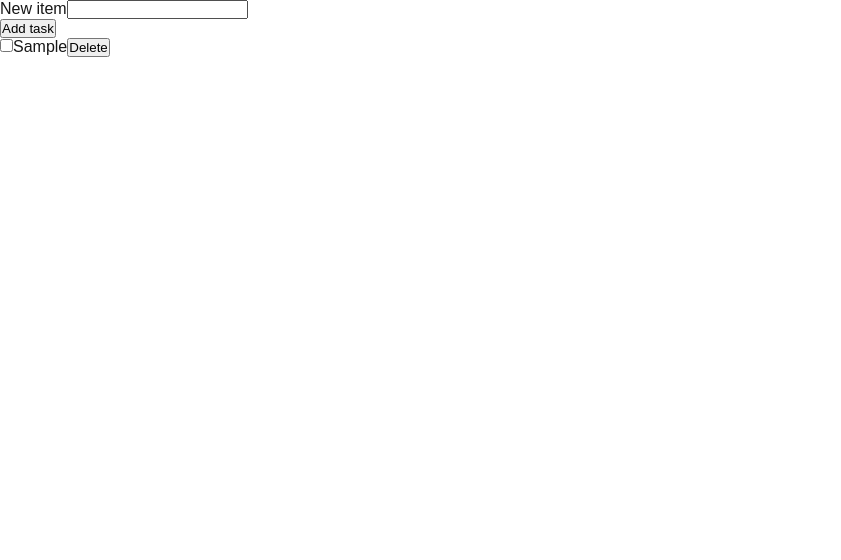
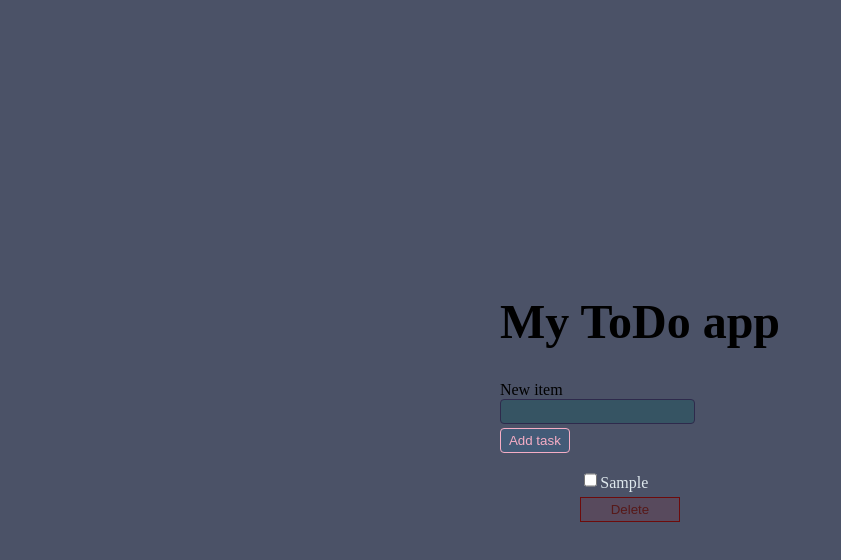
Before and after one commit to erilun404/stylecomponent, a Next.js app: page / in a window 1280 px wide. Both pictures are taken after typing "Sample" into the empty fields and a click on the button "Add task". Shown: the top 560 px of the page, without its empty margins (0-841 px from the left). Built offline with nearby package versions, Linux system fonts and the light colour scheme.

Commit message:
styling done

```diff
--- a/src/app/globals.css
+++ b/src/app/globals.css
@@ -1,4 +1,4 @@
-:root {
+/* :root {
   --background: #ffffff;
   --foreground: #171717;
 }
@@ -30,13 +30,8 @@ body {
   margin: 0;
 }
 
-a {
-  color: inherit;
-  text-decoration: none;
-}
-
 @media (prefers-color-scheme: dark) {
   html {
     color-scheme: dark;
   }
-}
+} */
--- a/src/app/layout.tsx
+++ b/src/app/layout.tsx
@@ -1,6 +1,5 @@
 import type { Metadata } from "next";
 import localFont from "next/font/local";
-import "./globals.css";
 
 const geistSans = localFont({
   src: "./fonts/GeistVF.woff",
--- a/src/app/page.module.css
+++ b/src/app/page.module.css
@@ -1,4 +1,4 @@
-.page {
+/* .page {
   --gray-rgb: 0, 0, 0;
   --gray-alpha-200: rgba(var(--gray-rgb), 0.08);
   --gray-alpha-100: rgba(var(--gray-rgb), 0.05);
@@ -106,7 +106,7 @@ a.secondary {
 }
 
 /* Enable hover only on non-touch devices */
-@media (hover: hover) and (pointer: fine) {
+/* @media (hover: hover) and (pointer: fine) {
   a.primary:hover {
     background: var(--button-primary-hover);
     border-color: transparent;
@@ -162,4 +162,4 @@ a.secondary {
   .logo {
     filter: invert();
   }
-}
+} */
--- a/src/app/page.tsx
+++ b/src/app/page.tsx
@@ -4,6 +4,26 @@ import { Todo } from "@/utils/types";
 import {v4 as uuid} from 'uuid';
 import TodoList from "@/components/TodoList";
 import NewTodoTask from "@/components/NewTodoTask";
+import styled, {createGlobalStyle} from "styled-components";
+//import globalStyle from "@/styles/globalstyle";
+import Header from "@/components/HeaderTodo";
+
+const StyledMain = styled.main`
+  align-items: center;
+`
+const GlobalStyle = createGlobalStyle`
+  body {
+    background-color: #4b5267;
+    display: flex;
+    justify-content: center;
+    align-items: center;
+    margin: 0;
+    height: 100vh;
+    width: 100%;
+  }
+`;
+
+
 
 export default function Home() {
   const [todos, setTodos] = useState<Todo[]>([]);
@@ -36,10 +56,12 @@ export default function Home() {
 
   return (
     <>
-     <NewTodoTask addTodo={addTodos}/>
-     <TodoList todo={todos} toggleTodo={toggleTodos} deleteTodo={deleteTodo}/>
+    <GlobalStyle/>
+    <StyledMain >
+    <Header/>
+    <NewTodoTask addTodo={addTodos}/>
+    <TodoList todo={todos} toggleTodo={toggleTodos} deleteTodo={deleteTodo}/>
+    </StyledMain>
     </>
-
-
   );
 }
--- /dev/null
+++ b/src/components/HeaderTodo/index.tsx
@@ -0,0 +1,17 @@
+import styled from "styled-components"
+
+const StyledHeader = styled.header`
+    font-size: 24px;
+    margin-top: 24px;
+    margin-bottom: 8px;
+`
+
+const Header = () => {
+    return (
+        <StyledHeader>
+            <h1>My ToDo app</h1>
+        </StyledHeader>
+    )
+}
+
+export default Header;
--- a/src/components/NewTodoTask/index.tsx
+++ b/src/components/NewTodoTask/index.tsx
@@ -1,9 +1,49 @@
 'use client'
 import { useState } from "react"
+import styled from "styled-components"
 
 type NewTodoTaskProps = {
     addTodo: (newItem: string) => void;
 }
+
+const StyledNewTodoTask = styled.div`
+    display: flex;
+    flex-direction: column;
+    gap: 8px;
+
+    div {
+        padding-bottom: 4px;
+    }
+
+    label {
+        display:flex;
+        gap: 4px;
+        align-items: center;
+    }
+
+    input {
+    outline: none;
+    border: 1px solid hsl(248, 29%, 23%);
+    background: hsl(200, 29%, 30%);
+    border-radius: 4px;
+    padding: 4px 8px;
+    color: hsl(200, 29%, 90%);
+    }
+
+    button {
+    background: hsl(200, 100%, 50%, 0.1);
+    border: 1px solid hsl(340, 78%, 82%);
+    color: hsl(340, 78%, 82%);
+    padding: 4px 8px;
+    border-radius: 4px;
+    cursor: pointer;
+    outline: none;
+
+    &:hover {
+            background: hsl(340, 78%, 82%, 0.2);
+    }
+  }
+`
 
 const NewTodoTask = ({addTodo}:NewTodoTaskProps) => {
     const [newItem, setNewItem] = useState<string>('')
@@ -18,7 +58,8 @@ const NewTodoTask = ({addTodo}:NewTodoTaskProps) => {
     }
 
     return (
-        <form onSubmit={handleTask}>
+        <StyledNewTodoTask>
+               <form onSubmit={handleTask}>
             <div>
                 <label htmlFor="item">New item</label>
                 <input
@@ -30,6 +71,8 @@ const NewTodoTask = ({addTodo}:NewTodoTaskProps) => {
             </div>
             <button>Add task</button>
         </form>
+        </StyledNewTodoTask>
+
     )
 }
 
--- a/src/components/TodoItem/index.tsx
+++ b/src/components/TodoItem/index.tsx
@@ -1,3 +1,5 @@
+import styled from "styled-components"
+
 type TodoItemProps = {
     completed: boolean;
     id: string;
@@ -6,9 +8,35 @@ type TodoItemProps = {
     deleteTodo: (id: string) => void;
 }
 
+const StyledTodoItem = styled.li`
+    display: flex;
+    flex-direction: column;
+    gap: 5px;
+
+    button {
+        background: hsl(0, 100%, 40%, 0.1);
+        border: 1px solid hsl(0, 81.66666666666667%, 23.52941176470588%);
+        color: hsl(0, 55.35714285714286%, 21.96078431372549%);
+        padding: 4px 8px;
+        width: 50%;
+        &:hover {
+            background: hsl(0, 100%, 40%, 0.2);
+        }
+    }
+    label {
+        input[type="checkbox"] {
+        width: 1em;
+        height: 1rem;
+        accent-color: #be97c6;
+        }
+    }
+
+`
+
 const TodoItem = ({completed, id, title, toggleTodo, deleteTodo}:TodoItemProps) => {
     return (
-        <li>
+        <StyledTodoItem>
+        {/* <li> */}
             <label>
                 <input
                 type= "checkbox"
@@ -18,7 +46,9 @@ const TodoItem = ({completed, id, title, toggleTodo, deleteTodo}:TodoItemProps)
                 {title}
             </label>
             <button onClick={() => deleteTodo(id)}>Delete</button>
-        </li>
+        {/* </li> */}
+        </StyledTodoItem>
+
     )
 }
 
--- a/src/components/TodoList/index.tsx
+++ b/src/components/TodoList/index.tsx
@@ -1,5 +1,10 @@
 import TodoItem from "../TodoItem";
 import { Todo } from "@/utils/types";
+import styled from "styled-components"
+
+const StyledUl = styled.ul`
+    color: hsl(200, 29%, 90%);
+`
 
 type TodoListProps = {
     todo: Todo[];
@@ -9,6 +14,7 @@ type TodoListProps = {
 
 const TodoList = ({todo, toggleTodo, deleteTodo}:TodoListProps) => {
     return (
+        <StyledUl>
         <ul>
             {todo.length === 0 && "No Todos"}
             {todo.map(todo => {
@@ -22,6 +28,7 @@ const TodoList = ({todo, toggleTodo, deleteTodo}:TodoListProps) => {
                 )
             })}
         </ul>
+        </StyledUl>
     )
 }
 
```
